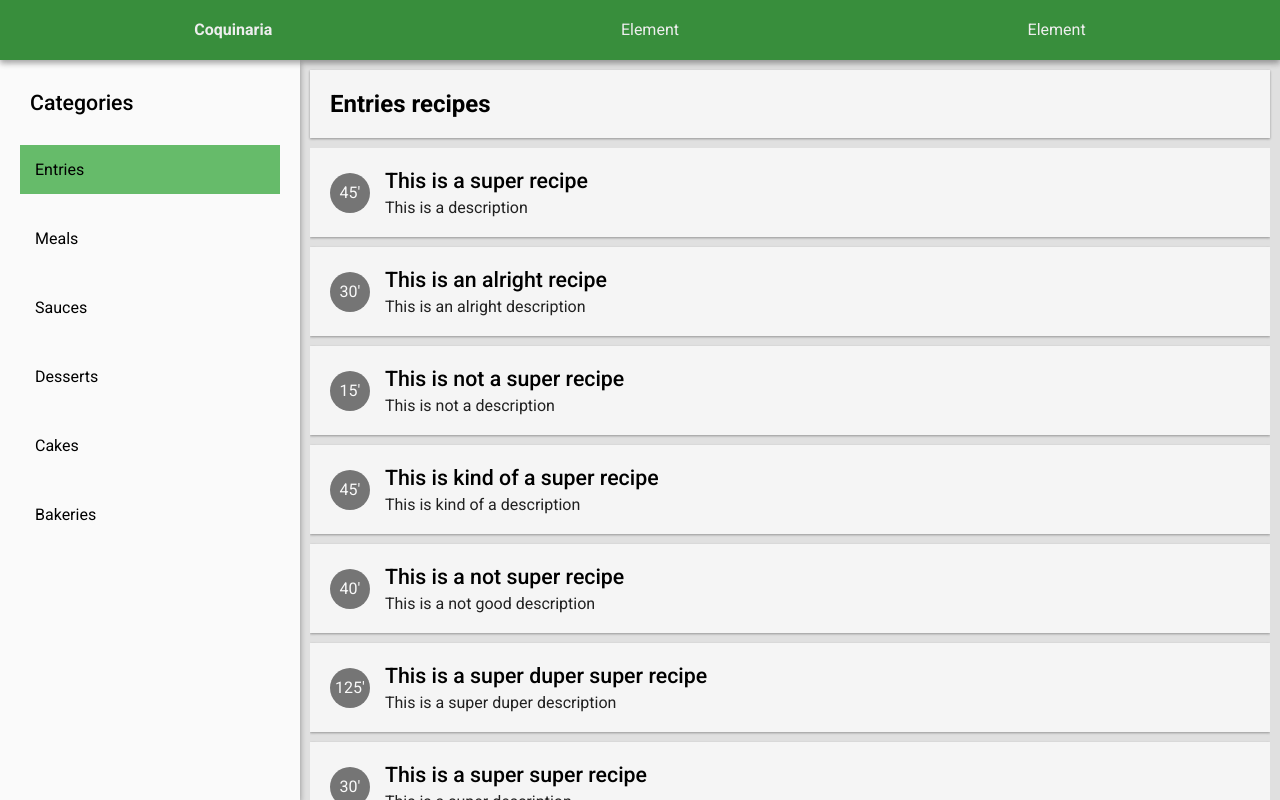
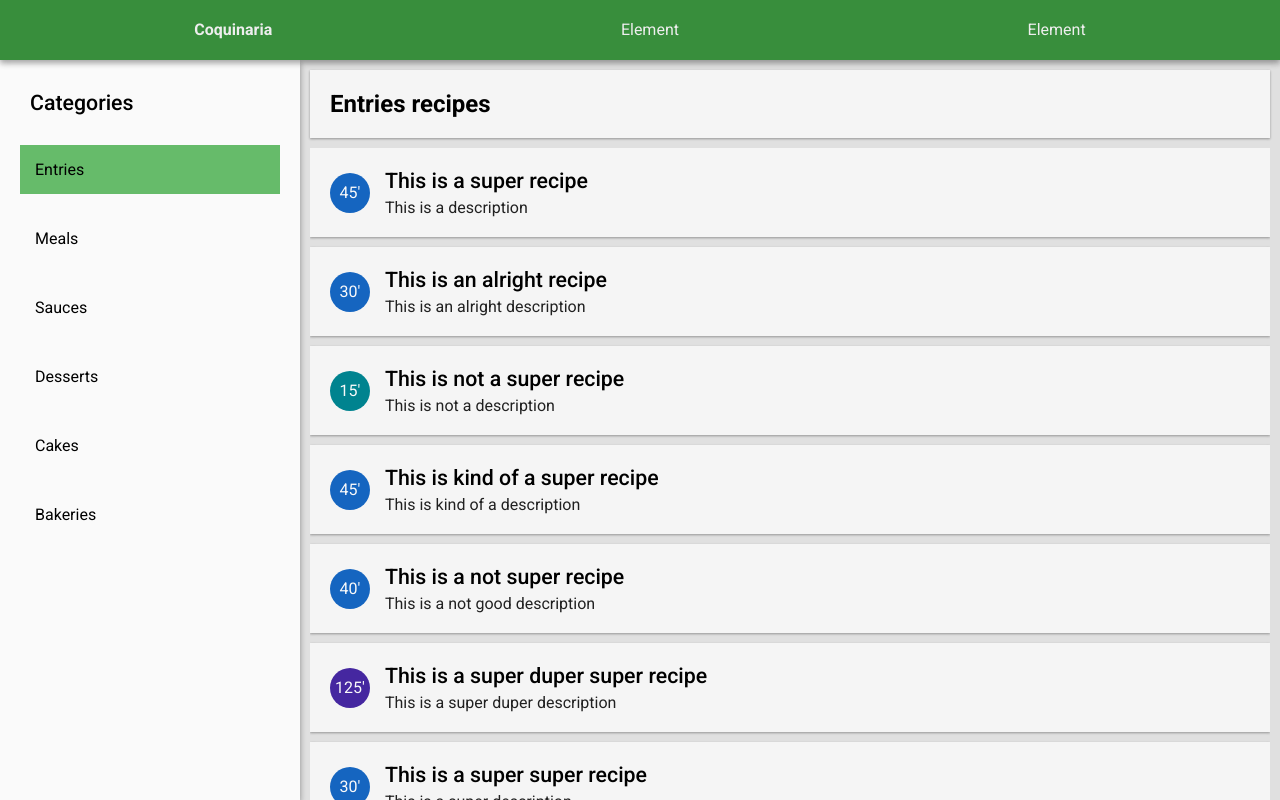
Before and after one commit to aHugues/coquinaria-frontend, a Vue app: page / in a window 1280 px wide. Both pictures are taken after a click on the element "Entries". Built offline with nearby package versions, Linux system fonts and the light colour scheme; some icons are missing.

Commit message:
Add color dependance on recipe duration

```diff
--- a/src/components/Recipe/RecipesList.vue
+++ b/src/components/Recipe/RecipesList.vue
@@ -6,7 +6,7 @@
     <div class="recipes-list">
       <div class="card recipe" v-for="(recipe, index) in recipes" :key="index">
         <div class="recipe-time">
-          <div class="circle">
+          <div class="circle" :style="{backgroundColor: getColor(recipe.duration)}">
             {{ recipe.duration }}'
             </div>
         </div>
@@ -22,11 +22,25 @@
 </template>
 
 <script>
+
+function getColor(time) {
+  if (time < 30) {
+    return '#00838F';
+  }
+  if (time < 60) {
+    return '#1565C0';
+  }
+  return '#4527A0';
+}
+
 export default {
   name: 'RecipesList',
   props: {
     recipes: Array,
     category: String,
+  },
+  methods: {
+    getColor,
   },
 };
 </script>
```
